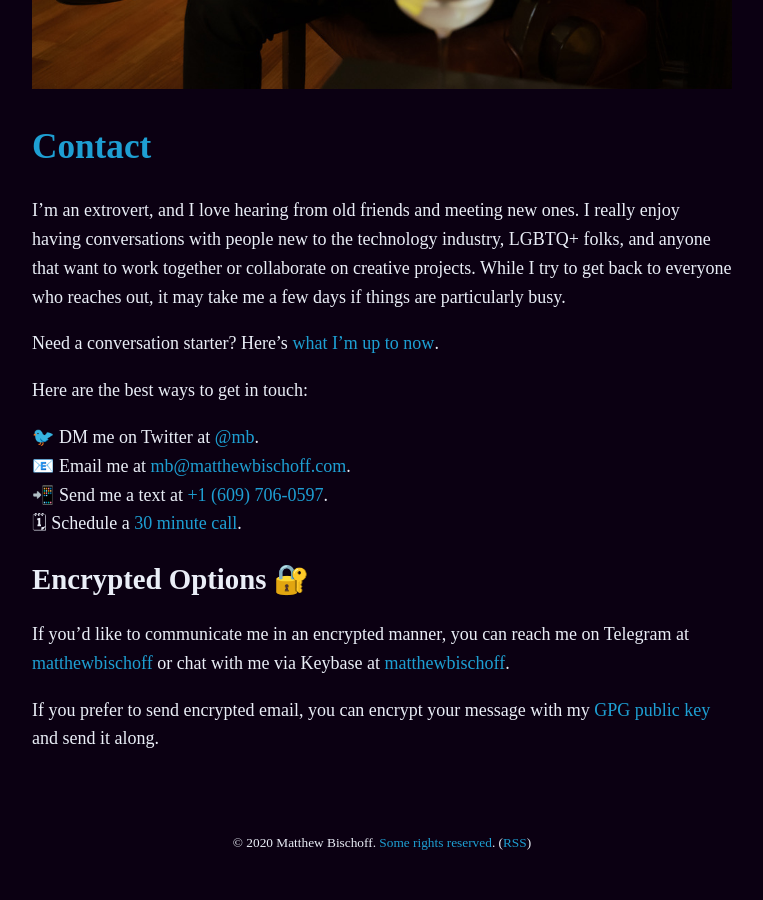
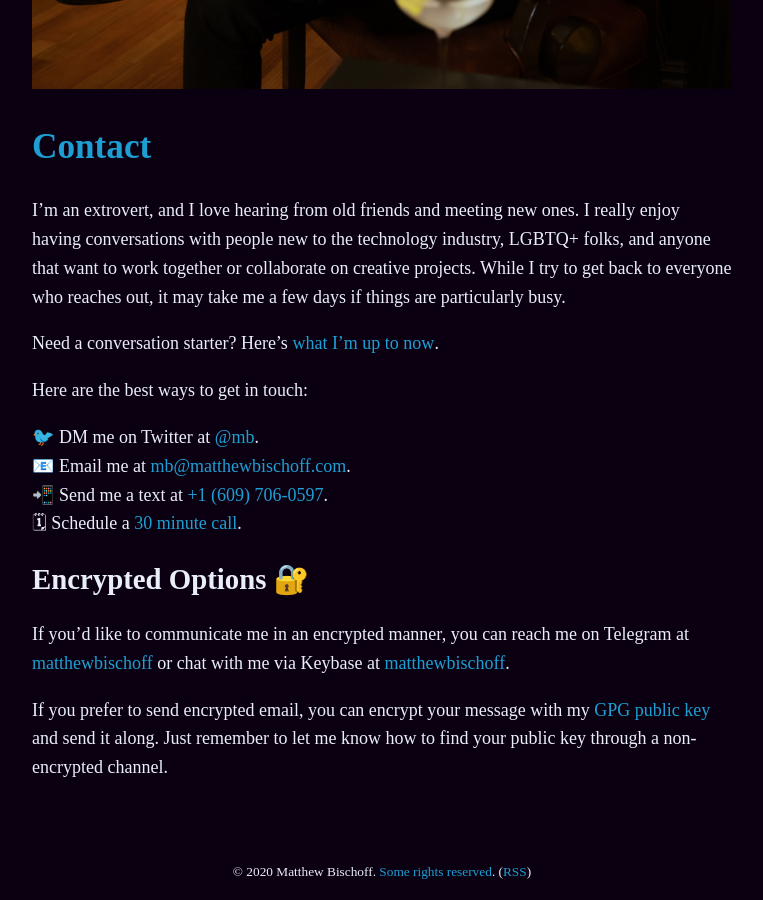
Before and after one commit to mbbischoff/website, a Jekyll site: the page built from contact.markdown, in a window 1280 px wide and 900 px high, scrolled down 1021 px. Shown: the whole window, without its empty margins (258-1021 px from the left). Built offline with Jekyll 4.4.1, drawn with Linux system fonts in a browser that asks for light colours; some web fonts are replaced; our own code applies the rules of GitHub Pages for plain Markdown files; before the commit the page ends 1892 px from its top, so only the background shows below that.

Commit message:
Updated Contact

```diff
--- a/contact.markdown
+++ b/contact.markdown
@@ -22,4 +22,4 @@ Here are the best ways to get in touch:
 
 If you’d like to communicate me in an encrypted manner, you can reach me on Telegram at [matthewbischoff](http://t.me/matthewbischoff) or chat with me via Keybase at [matthewbischoff](https://keybase.io/matthewbischoff).
 
-If you prefer to send encrypted email, you can encrypt your message with my [GPG public key](/matthewbischoff.gpg) and send it along.
+If you prefer to send encrypted email, you can encrypt your message with my [GPG public key](/matthewbischoff.gpg) and send it along. Just remember to let me know how to find your public key through a non-encrypted channel.
```
